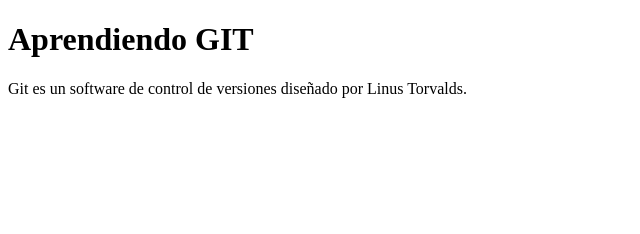
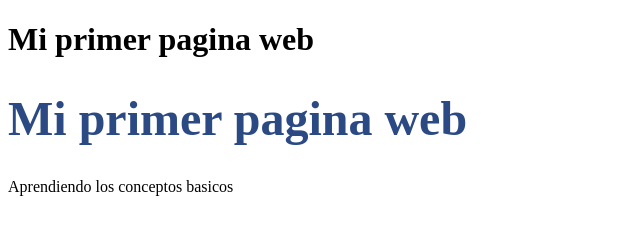
Before and after one commit to lautaropalarino/primer-repo, a plain HTML site: page index.html in a window 1280 px wide. Shown: the whole page, without its empty margins (0-640 px from the left). Drawn offline with Linux system fonts and the light colour scheme.

Commit message:
Aprendiendo html y algo de css

```diff
--- a/index.html
+++ b/index.html
@@ -2,10 +2,11 @@
 <html>
 <head>
 	<meta charset="utf-8">
-	<title>Aprendiendo GIT</title>
+	<title>Aprendiendo HTML - Clase 01</title>
 </head>
 <body>
-	<h1>Aprendiendo GIT</h1>
-	<p>Git es un software de control de versiones diseñado por Linus Torvalds.</p>
+	<h1>Mi primer pagina web</h1>
+	<h1 style="font-size: 3em;color: #2b4a84;">Mi primer pagina web</h1>
+	<p>Aprendiendo los conceptos basicos</p>
 </body>
 </html>
```
